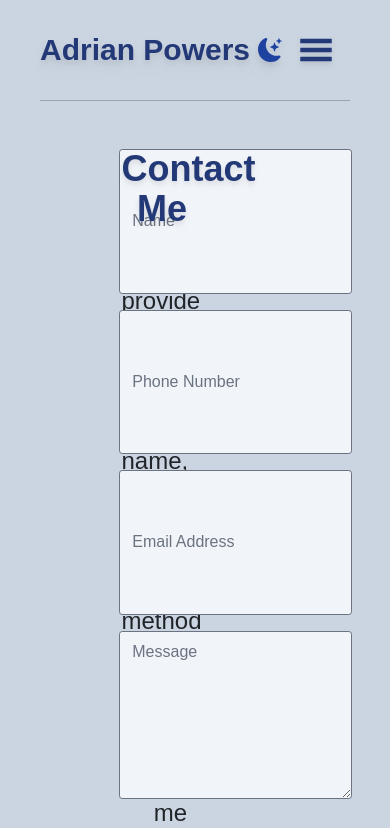
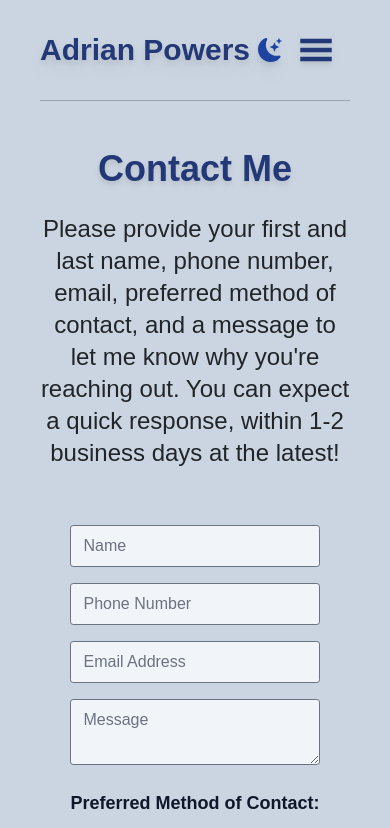
Before and after one commit to adrianpowers/portfolio, a React (Create React App) app: page /contact in a window 390 px wide. Shown: the top 828 px of the page. Built offline with nearby package versions, Linux system fonts and the light colour scheme; a web font is replaced by a local one.

Commit message:
Fixed contact form flex issues and skills/languages hashlink

```diff
--- a/package.json
+++ b/package.json
@@ -12,6 +12,7 @@
     "react-hook-form": "^7.43.5",
     "react-icons": "^4.8.0",
     "react-router-dom": "^6.8.2",
+    "react-router-hash-link": "^2.4.3",
     "react-scripts": "5.0.1",
     "tailwindcss": "^3.2.7",
     "web-vitals": "^2.1.4"
--- a/src/common/Header.js
+++ b/src/common/Header.js
@@ -1,5 +1,6 @@
 import React, { useState } from "react";
 import { Link } from "react-router-dom";
+import { HashLink } from "react-router-hash-link";
 import { BsFillMoonStarsFill, BsSun } from "react-icons/bs";
 import { GiHamburgerMenu } from "react-icons/gi";
 import "../index.css";
@@ -43,12 +44,12 @@ export default function Header({ darkMode, setDarkMode }) {
             </div>
             <ul className="flex flex-col items-center justify-between">
               <li className="text-blue-300 text-2xl my-8 active:text-blue-700">
-                <Link
+                <HashLink
                   to="/#skills-and-languages"
                   style={{ textDecoration: "none", color: "inherit" }}
                 >
                   Skills & Languages
-                </Link>
+                </HashLink>
               </li>
               <li className="text-blue-300 text-2xl my-8 active:text-blue-700">
                 <Link
@@ -73,12 +74,12 @@ export default function Header({ darkMode, setDarkMode }) {
         {/* Desktop-sized Header Menu */}
         <ul className="hidden space-x-6 lg:flex">
           <li className="text-blue-900 dark:text-blue-400 font-semibold text-1xl my-8 transition ease-in-out duration-250 hover:text-blue-500 active:text-blue-700 dark:hover:text-blue-500 dark:active:text-blue-700">
-            <Link
+            <HashLink
               to="/#skills-and-languages"
               style={{ textDecoration: "none", color: "inherit" }}
             >
               Skills & Languages
-            </Link>
+            </HashLink>
           </li>
           <li className="text-blue-900 dark:text-blue-400 font-semibold text-1xl my-8 transition ease-in-out duration-250 hover:text-blue-500 active:text-blue-700 dark:hover:text-blue-500 dark:active:text-blue-700">
             <Link
--- a/src/contact/Form.js
+++ b/src/contact/Form.js
@@ -3,12 +3,12 @@ import "../index.css";
 
 export default function Form() {
   return (
-    <div className="grid grid-cols-4 gap-4">
-      <div className="col-start-2 mt-4">
-        <h1 className="text-4xl font-bold text-right text-blue-900 dark:text-blue-300 drop-shadow-md my-4">
+    <div className="grid sm:grid-cols-2 lg:grid-cols-4 gap-8 mb-4">
+      <div className="lg:col-start-2 mt-4">
+        <h1 className="text-4xl font-bold text-center text-blue-900 dark:text-blue-300 drop-shadow-md my-4">
           Contact Me
         </h1>
-        <p className="text-2xl text-right dark:text-blue-400">
+        <p className="text-2xl text-center dark:text-blue-400">
           Please provide your first and last name, phone number, email,
           preferred method of contact, and a message to let me know why you're
           reaching out. You can expect a quick response, within 1-2 business
@@ -16,7 +16,7 @@ export default function Form() {
         </p>
       </div>
       <form
-        className="flex flex-col justify-center grid gap-4 py-5"
+        className="grid flex-col justify-center gap-4 py-4 lg:col-start-3"
         action="https://formsubmit.co/4d9bf7fdd98217b90541869285acd0e8"
         method="POST"
       >
@@ -25,7 +25,7 @@ export default function Form() {
           name="name"
           required="true"
           placeholder="Name"
-          className="form-input py-2 rounded-sm bg-slate-100 text-blue-900"
+          className="form-input py-2 max-h-fit rounded-sm bg-slate-100 text-blue-900"
         />
         <input
           type="tel"
```
Also changed, not shown: 1 other file (tests, documents, lock files or other folders).
